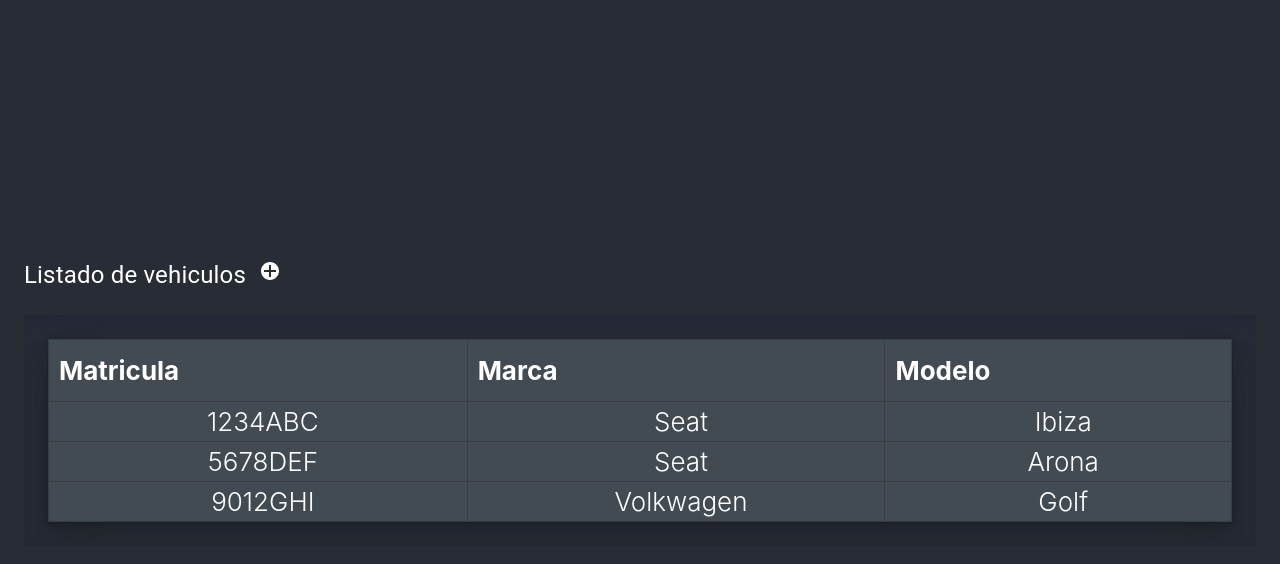
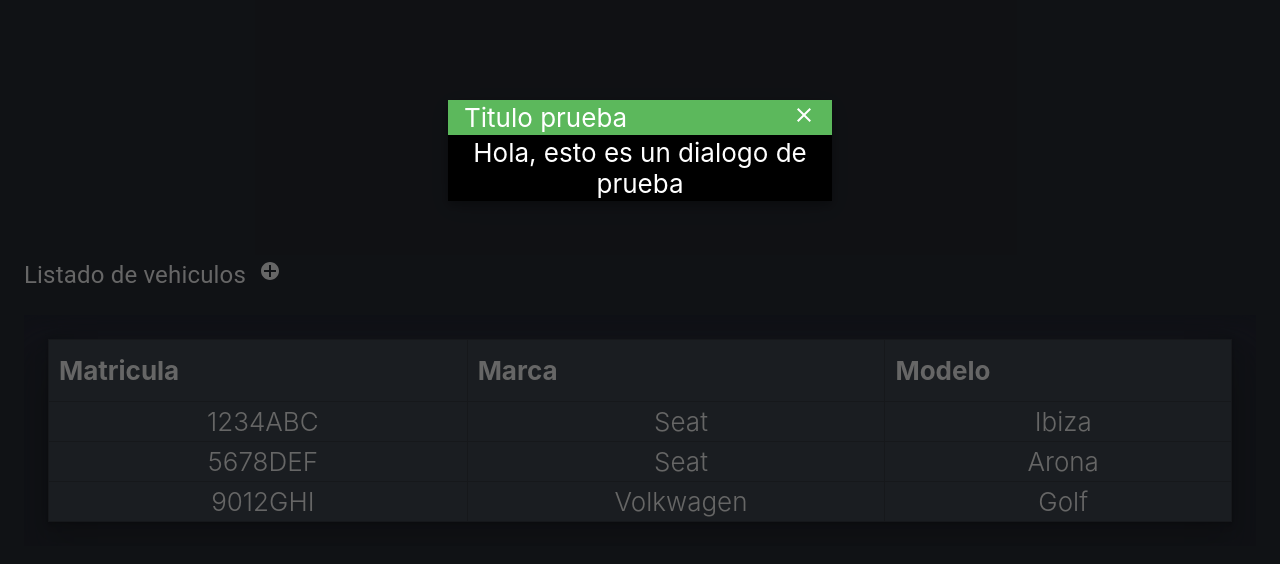
Before and after one commit to MiguelHonrubia/SeatCodeTest, a React (Create React App) app in the folder react-code-test/: page / in a window 1280 px wide. Both pictures are taken after a click on the element 270 px from the left and 273 px from the top of the page. Shown: the top 564 px of the page. Built offline with nearby package versions, Linux system fonts and the light colour scheme; data requests are answered from the project's data file.

Commit message:
added dialog without style

```diff
--- /dev/null
+++ b/react-code-test/src/domain/components/dialog/Dialog.tsx
@@ -0,0 +1,67 @@
+import * as React from "react";
+import { ActionButtonType } from "../../../infraestructure/core/models/ActionButtons";
+import { CloseIcon } from "../../assets/icons/NavegationIcons";
+import { IconButton } from "../button/IconButton";
+import { Tooltip } from "../tooltip/Tooltip";
+import {
+  StyledModal,
+  StyledModalBody,
+  StyledModalContent,
+  StyledModalFooter,
+  StyledModalHeader,
+} from "./style/components";
+
+export const Dialog: React.FC<{
+  title: string;
+  showDialog: boolean;
+  onClose: () => void;
+  size?: "small" | "medium" | "large";
+  actionButtons?: ActionButtonType[];
+}> = ({
+  title,
+  showDialog,
+  size = "medium",
+  onClose,
+  actionButtons,
+  children,
+}) => {
+  return (
+    <>
+      {showDialog && (
+        <StyledModal>
+          <StyledModalContent size={size}>
+            <StyledModalHeader>
+              <div>{title}</div>
+              <Tooltip title="Cerrar">
+                <IconButton onClick={onClose}>
+                  <CloseIcon></CloseIcon>
+                </IconButton>
+              </Tooltip>
+            </StyledModalHeader>
+            <StyledModalBody>{children}</StyledModalBody>
+
+            {actionButtons && (
+              <StyledModalFooter>
+                {actionButtons.map(
+                  ({ tooltipText, onClick, iconComponent }, index) => {
+                    return (
+                      <Tooltip key={index} title={tooltipText}>
+                        <IconButton
+                          size="small"
+                          color="primary"
+                          onClick={() => onClick()}
+                        >
+                          {iconComponent}
+                        </IconButton>
+                      </Tooltip>
+                    );
+                  }
+                )}
+              </StyledModalFooter>
+            )}
+          </StyledModalContent>
+        </StyledModal>
+      )}
+    </>
+  );
+};
--- /dev/null
+++ b/react-code-test/src/domain/components/dialog/style/components.tsx
@@ -0,0 +1,54 @@
+import styled from "styled-components";
+
+interface themeProps {
+  size: string;
+}
+
+export const StyledModal = styled.div`
+  display: block;
+  position: fixed;
+  z-index: 1;
+  padding-top: 100px;
+  left: 0;
+  top: 0;
+  width: 100%;
+  height: 100%;
+  overflow: auto;
+  background-color: rgb(0, 0, 0);
+  background-color: rgba(0, 0, 0, 0.6);
+`;
+
+export const StyledModalContent = styled.div<themeProps>`
+  position: relative;
+  background-color: black;
+  margin: auto;
+  padding: 0;
+  box-shadow: 0 4px 8px 0 rgba(0, 0, 0, 0.2), 0 6px 20px 0 rgba(0, 0, 0, 0.19);
+  width: ${({ size }) =>
+    size === "large" ? "80%" : size === "small" ? "30%" : "60%"};
+
+  -webkit-animation-name: animatetop;
+  -webkit-animation-duration: 0.4s;
+  animation-name: animatetop;
+  animation-duration: 0.4s;
+`;
+
+export const StyledModalHeader = styled.div`
+  display: flex;
+  justify-content: space-between;
+  padding: 2px 16px;
+  background-color: #5cb85c;
+  color: white;
+`;
+
+export const StyledModalFooter = styled.div`
+  display: flex;
+  justify-content: right;
+  padding: 2px 16px;
+  background-color: #5cb85c;
+  color: white;
+`;
+
+export const StyledModalBody = styled.div`
+  padding: 2px 16px;
+`;
--- a/react-code-test/src/domain/modules/CarList/CarList.tsx
+++ b/react-code-test/src/domain/modules/CarList/CarList.tsx
@@ -4,14 +4,16 @@ import { CAR_LIST_KEYS } from "../../../infraestructure/core/models/car/car-list
 import { getCarsProvider } from "../../../infraestructure/data/providers/cars";
 import { AddIcon } from "../../assets/icons/ActionIcons";
 import { DataTable } from "../../components/datatable/Datatable";
+import { Dialog } from "../../components/dialog/Dialog";
 import { MainTitleBox } from "../../components/headerBox/MainTitleBox";
 
 export const CarList: React.FC = () => {
   const [cars, setCars] = React.useState([]);
+  const [showDialog, setShowDialog] = React.useState(false);
 
   const load = async () => {
-    const hola = await getCarsProvider();
-    setCars(hola);
+    const response = await getCarsProvider();
+    setCars(response);
   };
 
   React.useEffect(() => {
@@ -21,13 +23,23 @@ export const CarList: React.FC = () => {
   const actionButtons: ActionButtonType[] = [
     {
       tooltipText: "Añadir vehiculo",
-      onClick: () => {},
+      onClick: () => {
+        setShowDialog(true);
+      },
       iconComponent: <AddIcon></AddIcon>,
     },
   ];
 
   return (
     <>
+      <Dialog
+        title={"Titulo prueba"}
+        showDialog={showDialog}
+        onClose={() => setShowDialog(false)}
+        size={"small"}
+      >
+        Hola, esto es un dialogo de prueba
+      </Dialog>
       <MainTitleBox
         title={"Listado de vehiculos"}
         actionButtons={actionButtons}
```
